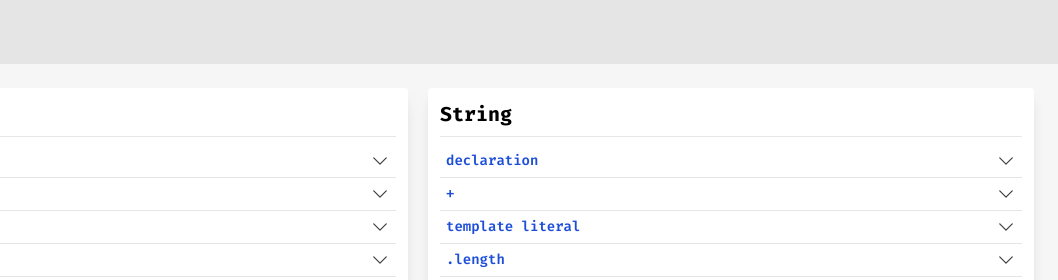
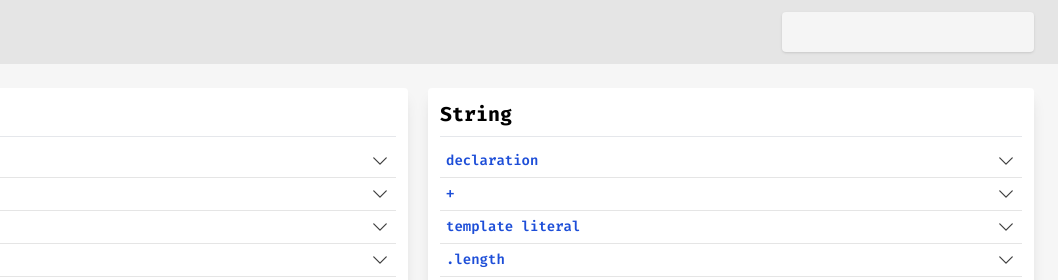
Before and after one commit to mymatsubara/cheatsheet-js, an Astro site: page / in a window 1280 px wide. Shown: the top 280 px of the page, 222-1280 px from the left. Built offline with nearby package versions, Linux system fonts and the light colour scheme; Astro itself is replaced by a stand-in of ours.

Commit message:
feat: add search bar

```diff
--- /dev/null
+++ b/src/components/SearchBar.svelte
@@ -0,0 +1,9 @@
+<script>
+	import { searchQuery } from "../scripts/svelte/search-store";
+</script>
+
+<input
+	class="rounded bg-neutral-100 px-3 py-1 text-neutral-700 shadow code-font"
+	bind:value={$searchQuery}
+	type="search"
+/>
--- a/src/components/cheatsheet/CheatSheet.svelte
+++ b/src/components/cheatsheet/CheatSheet.svelte
@@ -1,8 +1,11 @@
 <script lang="ts">
+	import { searchQuery } from "../../scripts/svelte/search-store";
 	import Section from "./Section.svelte";
 	import type { CheatSheetData } from "./types";
 
 	export let sections: CheatSheetData;
+
+	$: console.log($searchQuery);
 </script>
 
 <div class="grid grid-cols-1 lg:grid-cols-2 gap-5 code-font">
--- a/src/pages/index.astro
+++ b/src/pages/index.astro
@@ -1,5 +1,6 @@
 ---
 import { content } from "../cheatsheet";
+import SearchBar from "../components/SearchBar.svelte";
 import CheatSheet from "../components/cheatsheet/CheatSheet.svelte";
 import Layout from "../layouts/Layout.astro";
 import { trimEndNewLineInPlace } from "../lib/helpers/object";
@@ -9,8 +10,9 @@ trimEndNewLineInPlace(sections);
 ---
 
 <Layout title="Interactive Cheatsheet - Javascript">
-	<header class="py-3 px-6 bg-neutral-200 sticky top-0">
+	<header class="py-3 px-6 bg-neutral-200 sticky top-0 flex justify-between">
 		<img class="h-10" src="/logo.svg" alt="logo" />
+		<SearchBar client:only="svelte" />
 	</header>
 
 	<main class="mt-6 mb-12 flex flex-col gap-6 mx-auto px-6">
--- /dev/null
+++ b/src/scripts/svelte/search-store.ts
@@ -0,0 +1,3 @@
+import { writable } from "svelte/store";
+
+export const searchQuery = writable("");
```
